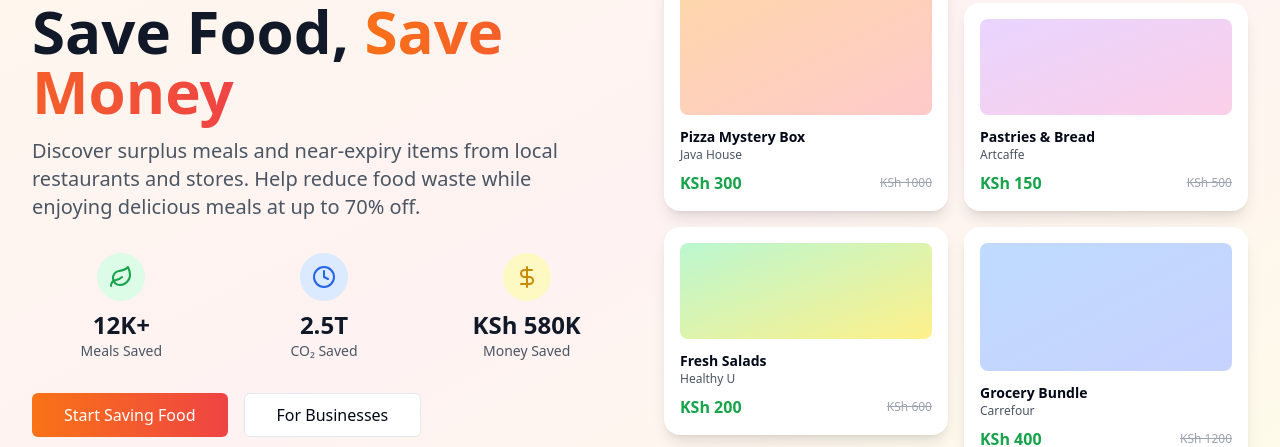
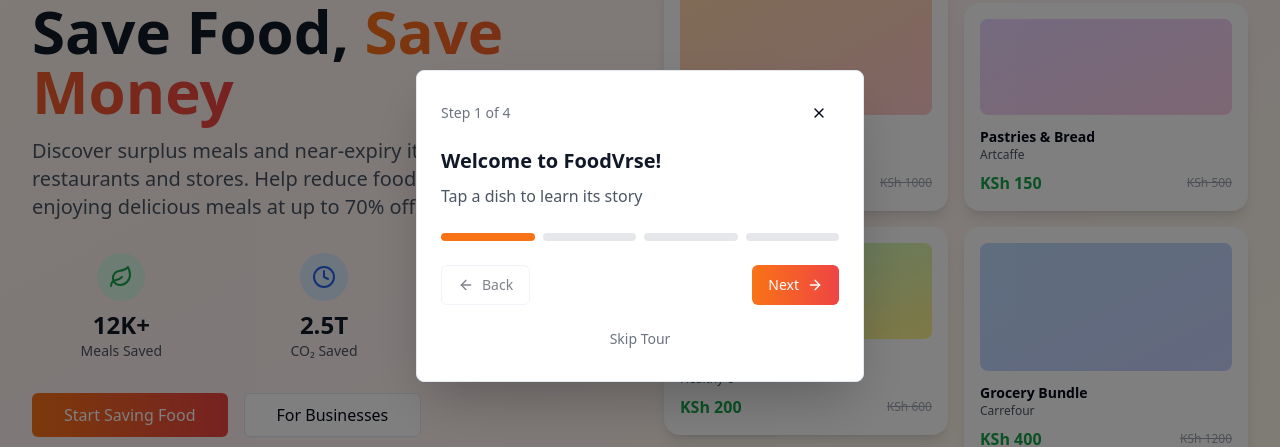
Before and after one commit to Mathew-Rym/foodvrse_dev, a React (Vite) app: page / in a window 1280 px wide. Shown: the part 174-621 px from the top of the page. Built offline with nearby package versions, Linux system fonts and the light colour scheme; no server answers.

Commit message:
Add onboarding tour
Implement a step-by-step onboarding tour for new users, including a welcome popup and guided steps to navigate the app.

```diff
--- /dev/null
+++ b/src/components/OnboardingTour.tsx
@@ -0,0 +1,121 @@
+
+import { useState } from 'react';
+import { Button } from "@/components/ui/button";
+import { Card, CardContent } from "@/components/ui/card";
+import { X, ArrowRight, ArrowLeft } from "lucide-react";
+
+interface OnboardingTourProps {
+  onComplete: () => void;
+  onSkip: () => void;
+}
+
+const OnboardingTour = ({ onComplete, onSkip }: OnboardingTourProps) => {
+  const [currentStep, setCurrentStep] = useState(0);
+
+  const steps = [
+    {
+      title: "Welcome to FoodVrse!",
+      content: "Tap a dish to learn its story",
+      highlight: "meal-cards"
+    },
+    {
+      title: "Explore Amazing Dishes",
+      content: "Tap meals to explore and discover amazing rescue dishes",
+      highlight: "food-listings"
+    },
+    {
+      title: "Discover More",
+      content: "Swipe to discover more sustainable options",
+      highlight: "navigation"
+    },
+    {
+      title: "Make an Impact!",
+      content: "Every meal you view supports the fight against food waste!",
+      highlight: "impact"
+    }
+  ];
+
+  const nextStep = () => {
+    if (currentStep < steps.length - 1) {
+      setCurrentStep(currentStep + 1);
+    } else {
+      onComplete();
+    }
+  };
+
+  const prevStep = () => {
+    if (currentStep > 0) {
+      setCurrentStep(currentStep - 1);
+    }
+  };
+
+  return (
+    <div className="fixed inset-0 bg-black bg-opacity-50 z-50 flex items-center justify-center p-4">
+      <Card className="w-full max-w-md bg-white shadow-2xl">
+        <CardContent className="p-6">
+          <div className="flex justify-between items-center mb-4">
+            <div className="text-sm text-gray-500">
+              Step {currentStep + 1} of {steps.length}
+            </div>
+            <Button variant="ghost" size="sm" onClick={onSkip}>
+              <X className="w-4 h-4" />
+            </Button>
+          </div>
+
+          <div className="mb-6">
+            <h2 className="text-xl font-bold text-gray-900 mb-2">
+              {steps[currentStep].title}
+            </h2>
+            <p className="text-gray-600 leading-relaxed">
+              {steps[currentStep].content}
+            </p>
+          </div>
+
+          <div className="flex items-center gap-2 mb-6">
+            {steps.map((_, index) => (
+              <div
+                key={index}
+                className={`h-2 rounded-full flex-1 ${
+                  index <= currentStep ? 'bg-orange-500' : 'bg-gray-200'
+                }`}
+              />
+            ))}
+          </div>
+
+          <div className="flex justify-between items-center">
+            <Button
+              variant="outline"
+              onClick={prevStep}
+              disabled={currentStep === 0}
+              className="flex items-center gap-2"
+            >
+              <ArrowLeft className="w-4 h-4" />
+              Back
+            </Button>
+
+            <Button
+              onClick={nextStep}
+              className="bg-gradient-to-r from-orange-500 to-red-500 text-white flex items-center gap-2"
+            >
+              {currentStep === steps.length - 1 ? 'Get Started' : 'Next'}
+              <ArrowRight className="w-4 h-4" />
+            </Button>
+          </div>
+
+          <div className="mt-4 text-center">
+            <Button
+              variant="ghost"
+              size="sm"
+              onClick={onSkip}
+              className="text-gray-500 hover:text-gray-700"
+            >
+              Skip Tour
+            </Button>
+          </div>
+        </CardContent>
+      </Card>
+    </div>
+  );
+};
+
+export default OnboardingTour;
--- /dev/null
+++ b/src/hooks/useOnboarding.tsx
@@ -0,0 +1,33 @@
+
+import { useState, useEffect } from 'react';
+
+export const useOnboarding = () => {
+  const [isFirstVisit, setIsFirstVisit] = useState(false);
+  const [showOnboarding, setShowOnboarding] = useState(false);
+
+  useEffect(() => {
+    const hasSeenOnboarding = localStorage.getItem('foodvrse-onboarding-complete');
+
+    if (!hasSeenOnboarding) {
+      setIsFirstVisit(true);
+      setShowOnboarding(true);
+    }
+  }, []);
+
+  const completeOnboarding = () => {
+    localStorage.setItem('foodvrse-onboarding-complete', 'true');
+    setShowOnboarding(false);
+  };
+
+  const skipOnboarding = () => {
+    localStorage.setItem('foodvrse-onboarding-complete', 'true');
+    setShowOnboarding(false);
+  };
+
+  return {
+    isFirstVisit,
+    showOnboarding,
+    completeOnboarding,
+    skipOnboarding
+  };
+};
--- a/src/pages/Index.tsx
+++ b/src/pages/Index.tsx
@@ -10,10 +10,13 @@ import MobileNavigation from "@/components/MobileNavigation";
 import AddOnPopup from "@/components/AddOnPopup";
 import OrderCompletePopup from "@/components/OrderCompletePopup";
 import LocationNotification from "@/components/LocationNotification";
+import OnboardingTour from "@/components/OnboardingTour";
 import { useAuth } from "@/contexts/AuthContext";
+import { useOnboarding } from "@/hooks/useOnboarding";
 
 const Index = () => {
   const { isAuthenticated } = useAuth();
+  const { showOnboarding, completeOnboarding, skipOnboarding } = useOnboarding();
 
   return (
     <div className="min-h-screen bg-white">
@@ -30,6 +33,12 @@ const Index = () => {
       {isAuthenticated && <MobileNavigation />}
       <AddOnPopup />
       <OrderCompletePopup />
+      {showOnboarding && (
+        <OnboardingTour
+          onComplete={completeOnboarding}
+          onSkip={skipOnboarding}
+        />
+      )}
     </div>
   );
 };
```
